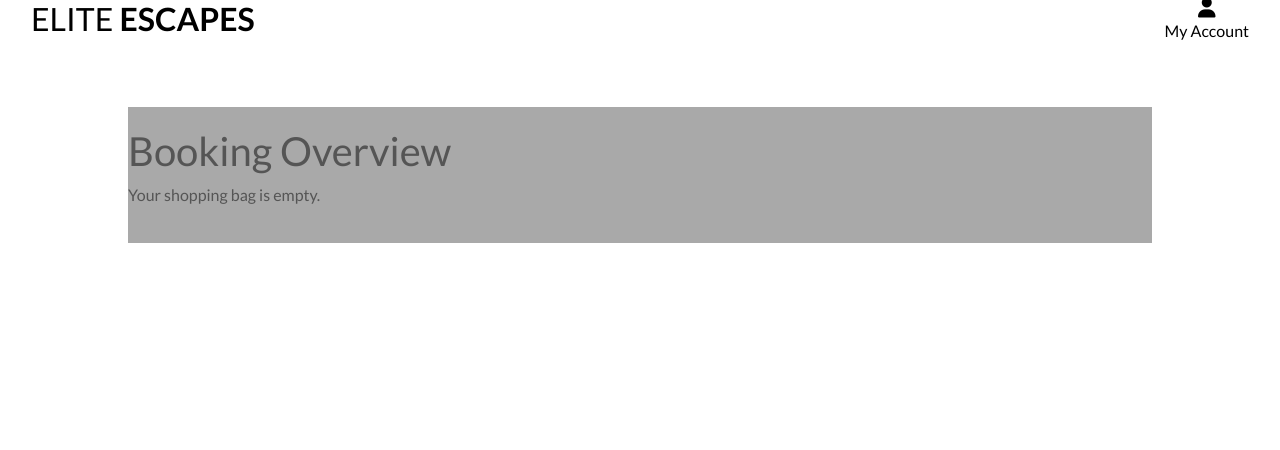
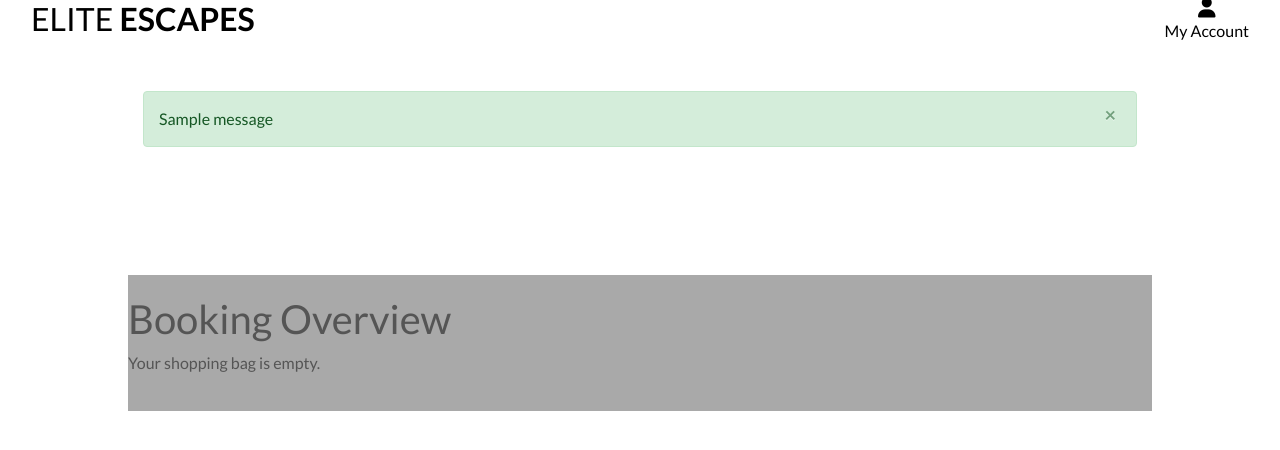
Before and after one commit to Alexiou981/elite-escapes, a Django app: page /bag/ in a window 1280 px wide. Shown: the part 21-471 px from the top of the page. Run offline with Django 3.2, Linux system fonts and the light colour scheme; tables that the repository leaves empty hold one stand-in row (values such as "Sample post"); one stand-in notice (Sample message) is shown; some libraries are stand-ins or nearby versions.

Commit message:
adjust base template for message displaying

```diff
--- a/templates/base.html
+++ b/templates/base.html
@@ -19,13 +19,6 @@
         {% endblock %}
 
     {% block extra_css %}
-    {% endblock %}
-
-    {% block core_js %}
-        <script src="https://code.jquery.com/jquery-3.4.1.slim.min.js" integrity="sha384-J6qa4849blE2+poT4WnyKhv5vZF5SrPo0iEjwBvKU7imGFAV0wwj1yYfoRSJoZ+n" crossorigin="anonymous"></script>
-        <script src="https://cdn.jsdelivr.net/npm/popper.js@1.16.0/dist/umd/popper.min.js" integrity="sha384-Q6E9RHvbIyZFJoft+2mJbHaEWldlvI9IOYy5n3zV9zzTtmI3UksdQRVvoxMfooAo" crossorigin="anonymous"></script>
-        <script src="https://cdn.jsdelivr.net/npm/bootstrap@4.4.1/dist/js/bootstrap.min.js" integrity="sha384-wfSDF2E50Y2D1uUdj0O3uMBJnjuUD4Ih7YwaYd1iqfktj0Uod8GCExl3Og8ifwB6" crossorigin="anonymous"></script>
-        <script src="https://kit.fontawesome.com/0d17f269bd.js" crossorigin="anonymous"></script>
     {% endblock %}
 
     {% block extra_js %}
@@ -67,18 +60,32 @@
     </header>
 
     <!-- Message container and main content spacing -->
+        <div class="container mt-5 pt-5">
             {% if messages %}
-        <div class="message-container"></div>
+            <div class="alert-container mt-3">
+                {% for message in messages %}
+                <div class="alert alert-{{ message.tags }} alert-dismissible fade show" role="alert">
+                    {{ message }}
+                    <button type="button" class="close" data-dismiss="alert" aria-label="Close">
+                    <span aria-hidden="true">&times;</span>
+                    </button>
+                </div>
+                {% endfor %}
+            </div>
             {% endif %}
+        </div>
 
     {% block page_header %}
     {% endblock %}
 
     {% block content %}
     {% endblock %}
-    </main>
 
-    {% block postloadjs %}
+    {% block core_js %}
+        <script src="https://code.jquery.com/jquery-3.4.1.slim.min.js" integrity="sha384-J6qa4849blE2+poT4WnyKhv5vZF5SrPo0iEjwBvKU7imGFAV0wwj1yYfoRSJoZ+n" crossorigin="anonymous"></script>
+        <script src="https://cdn.jsdelivr.net/npm/popper.js@1.16.0/dist/umd/popper.min.js" integrity="sha384-Q6E9RHvbIyZFJoft+2mJbHaEWldlvI9IOYy5n3zV9zzTtmI3UksdQRVvoxMfooAo" crossorigin="anonymous"></script>
+        <script src="https://cdn.jsdelivr.net/npm/bootstrap@4.4.1/dist/js/bootstrap.min.js" integrity="sha384-wfSDF2E50Y2D1uUdj0O3uMBJnjuUD4Ih7YwaYd1iqfktj0Uod8GCExl3Og8ifwB6" crossorigin="anonymous"></script>
+        <script src="https://kit.fontawesome.com/0d17f269bd.js" crossorigin="anonymous"></script>
     {% endblock %}
   </body>
 </html>
```
Lines whose indentation alone changed are shown as unchanged.
